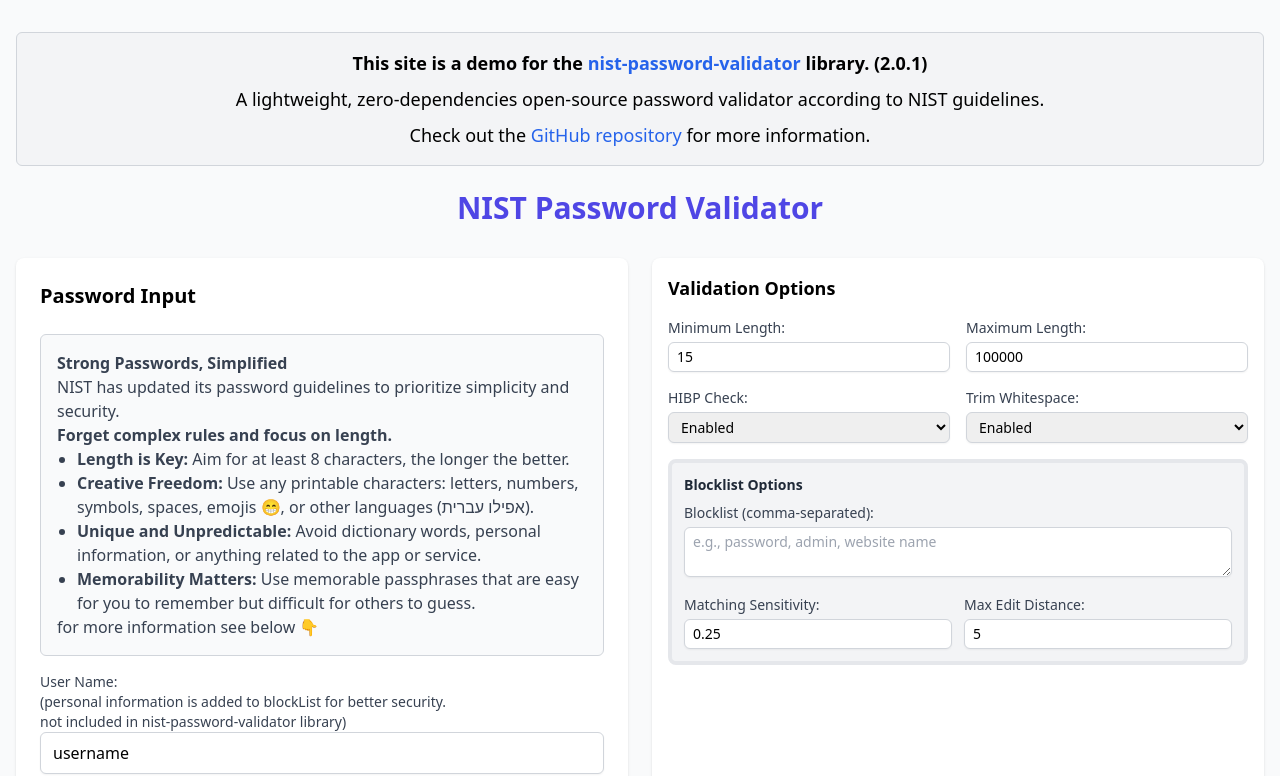
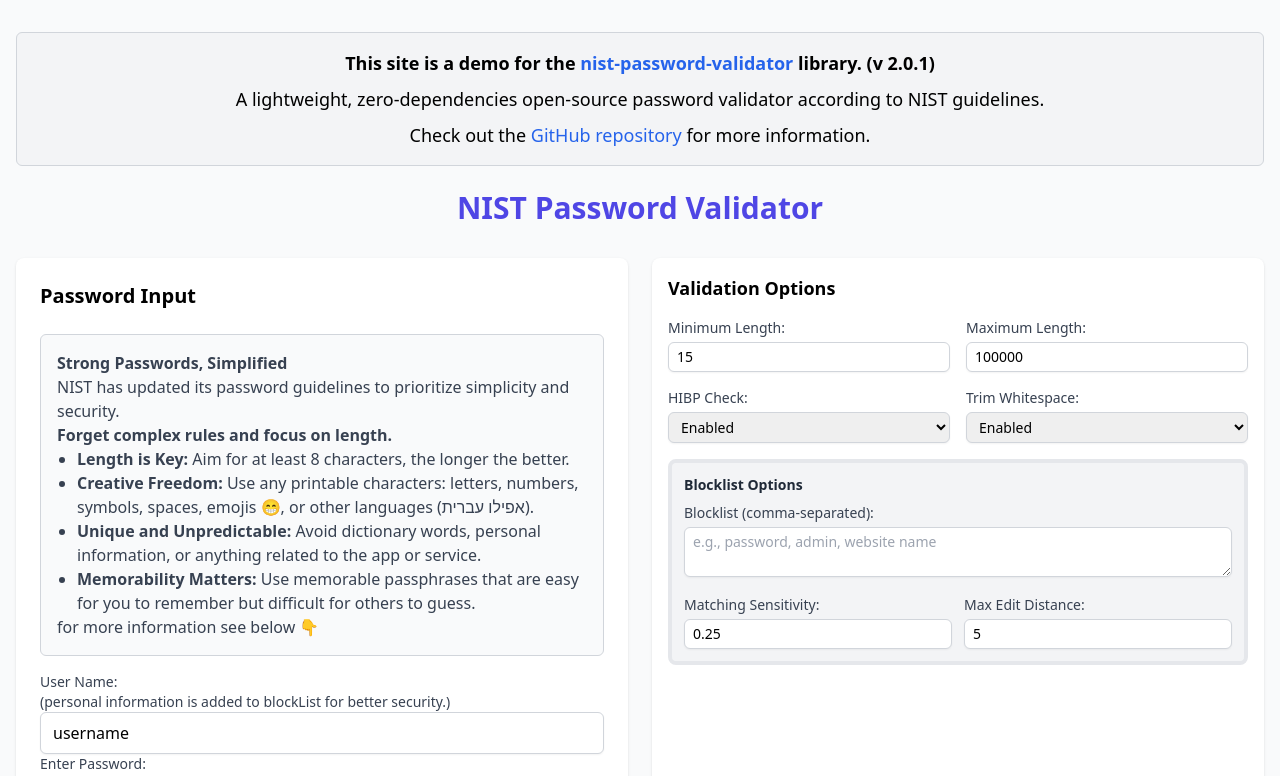
Before and after one commit to ypreiser/front-NIST-password-validator, a React (Vite) app: page / in a window 1280 px wide. Shown: the top 776 px of the page. Built offline with nearby package versions, Linux system fonts and the light colour scheme.

Commit message:
improved display

```diff
--- a/src/components/DemoSection.jsx
+++ b/src/components/DemoSection.jsx
@@ -13,7 +13,7 @@
       >
         nist-password-validator
       </a>{" "}
-      library. ({v})
+      library. (v {v})
     </p>
     <p className="text-lg mt-2">
       A lightweight, zero-dependencies open-source password validator according
--- a/src/components/PasswordInput.jsx
+++ b/src/components/PasswordInput.jsx
@@ -49,9 +49,7 @@
         <div>
           <label className="block text-sm font-medium text-gray-700">
             User Name: <br />
-            (personal information is added to blockList for better security.{" "}
-            <br />
-            not included in nist-password-validator library)
+            (personal information is added to blockList for better security.)
           </label>
 
           <input
```
